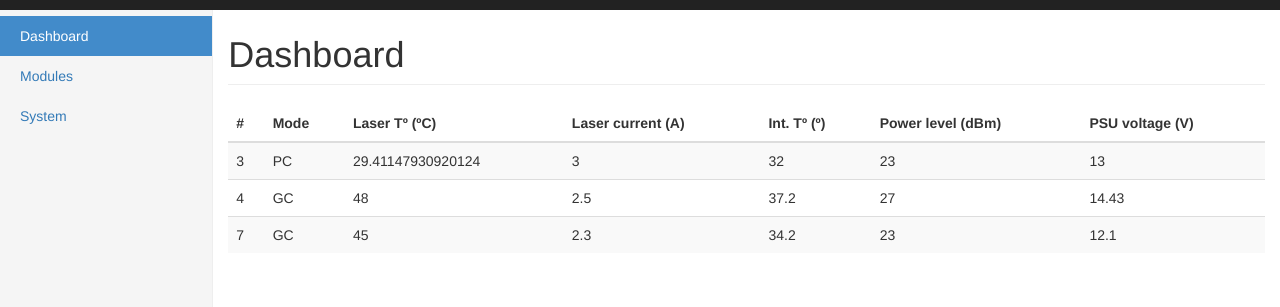
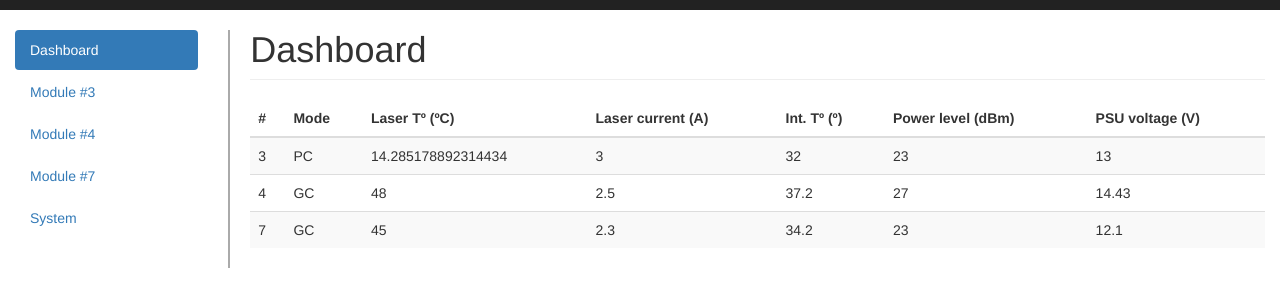
Before and after one commit to jeanparpaillon/bkfw_roa_rg, a website: page priv/www/index.html in a window 1280 px wide. Shown: the part 105-412 px from the top of the page. Drawn offline with Linux system fonts and the light colour scheme; some packages are replaced by stand-ins of ours; files whose address does not match are found by name.

Commit message:
www: modules list in the sidebar

```diff
--- a/priv/www/css/bktel.css
+++ b/priv/www/css/bktel.css
@@ -4,13 +4,17 @@
 
 /* Move down content because we have a fixed navbar that is 50px tall */
 body {
-  padding-top: 100px;
+  padding-top: 135px;
 }
 
 h1 {
 }
 
 h2 {
+}
+
+h1.page-header {
+  margin-top: 0px;
 }
 
 /*
@@ -32,59 +36,11 @@ h2 {
 }
 
 /*
- * Sidebar
- */
-
-/* Hide for mobile, show later */
-.sidebar {
-  display: none;
-}
-@media (min-width: 768px) {
-  .sidebar {
-    position: fixed;
-    top: 101px;
-    bottom: 0;
-    left: 0;
-    z-index: 100;
-    display: block;
-    padding: 20px;
-    overflow-x: hidden;
-    overflow-y: auto; /* Scrollable contents if viewport is shorter than content. */
-    background-color: #f5f5f5;
-    border-right: 1px solid #eee;
-  }
-}
-
-/* Sidebar navigation */
-.nav-sidebar {
-  margin-right: -21px; /* 20px padding + 1px border */
-  margin-bottom: 20px;
-  margin-left: -20px;
-}
-.nav-sidebar > li > a {
-  padding-right: 20px;
-  padding-left: 20px;
-}
-.nav-sidebar > .active > a,
-.nav-sidebar > .active > a:hover,
-.nav-sidebar > .active > a:focus {
-  color: #fff;
-  background-color: #428bca;
-}
-
-
-/*
  * Main content
  */
-
-.main {
-  padding: 20px;
-}
-@media (min-width: 768px) {
-  .main {
-    padding-right: 40px;
-    padding-left: 40px;
-  }
+.content {
+  border-left: 2px solid #aaa;
+  padding-left: 20px;
 }
 
 /*
@@ -110,7 +66,8 @@ h2 {
   margin-top: 40px;
 }
 
-.dashboard-row {  cursor: pointer;
+.dashboard-row {
+  cursor: pointer;
 }
 
 .block {
--- a/priv/www/index.html
+++ b/priv/www/index.html
@@ -56,17 +56,23 @@
 
     <dialogs></dialogs>
 
-    <!-- MAIN -->
     <div class="container-fluid">
       <div class="row">
-        <div class="col-sm-3 col-md-2 sidebar">
-          <ul class="nav nav-sidebar">
-            <li ui-sref-active="active"><a ui-sref="dashboard">Dashboard</a></li>
-            <li><a ui-sref="module">Modules</a></li>
-            <li ui-sref-active="active"><a ui-sref="system">System</a></li>
-          </ul>
+        <div class="col-sm-3 col-md-2">
+          <div class="sidebar">
+            <ul class="nav nav-pills nav-stacked" ng-controller="modulesMenuCtrl as menu">
+              <li ui-sref-active="active"><a ui-sref="dashboard">Dashboard</a></li>
+              <li ng-repeat="edfa in menu.modules" ui-sref-active="active">
+                <a ui-sref="module({moduleIndex: edfa.index})">Module #{{ edfa.index }}</a>
+              </li>
+              <li ui-sref-active="active"><a ui-sref="system">System</a></li>
+            </ul>
+          </div>
         </div>
-        <div class="col-sm-9 col-sm-offset-3 col-md-10 col-md-offset-2" ui-view></div>
+        <div class="col-sm-9 col-md-10">
+          <div class="content" ui-view>
+          </div>
+        </div>
       </div>
     </div>
 
--- a/priv/www/js/ng/controllers.js
+++ b/priv/www/js/ng/controllers.js
@@ -6,10 +6,10 @@ angular.module('bkfwApp.controllers', [])
 
 .controller('dashboardCtrl', ['$timeout', 'modules', function($timeout, modules) {
 
-  this.list = [];
+  this.list = modules.list;
 
   this.getList = function() {
-    modules.list()
+    modules.getList()
     .then(angular.bind(this, function(values) {
       this.list = values;
     }))
@@ -20,6 +20,23 @@ angular.module('bkfwApp.controllers', [])
   // get modules list now.
   this.getList();
 
+}])
+
+.controller('modulesMenuCtrl', ['$scope', 'modules', function($scope, modules) {
+
+  this.modules = modules.list;
+
+  $scope.$watch(
+    function() {
+      return modules.list;
+    },
+    angular.bind(this, function(newVal) {
+      if (newVal) {
+        this.modules = newVal;
+      }
+    }),
+    true
+  );
 
 }])
 
--- a/priv/www/js/ng/services.js
+++ b/priv/www/js/ng/services.js
@@ -57,10 +57,12 @@ angular.module('bkfwApp.services', [])
 
   return {
 
-    list: function() {
-      return $q(function(resolve, reject) {
+    list: [],
 
-        resolve([
+    getList: function() {
+      return $q(angular.bind(this, function(resolve, reject) {
+
+        this.list = [
           {
           index: 3,
           mode: "PC",
@@ -88,16 +90,18 @@ angular.module('bkfwApp.services', [])
           powerPd1: 23,
           powerSupply: 12.1
 	        }
-        ]);
+        ];
 
-      });
+        resolve(this.list);
+
+      }));
     },
 
     detail: function(id) {
 
       return $q(angular.bind(this, function(resolve, reject) {
 
-        var list = this.list()
+        this.getList()
         .then(function(values) {
           return values.filter(function(value) {
             return value.index == id;
```
